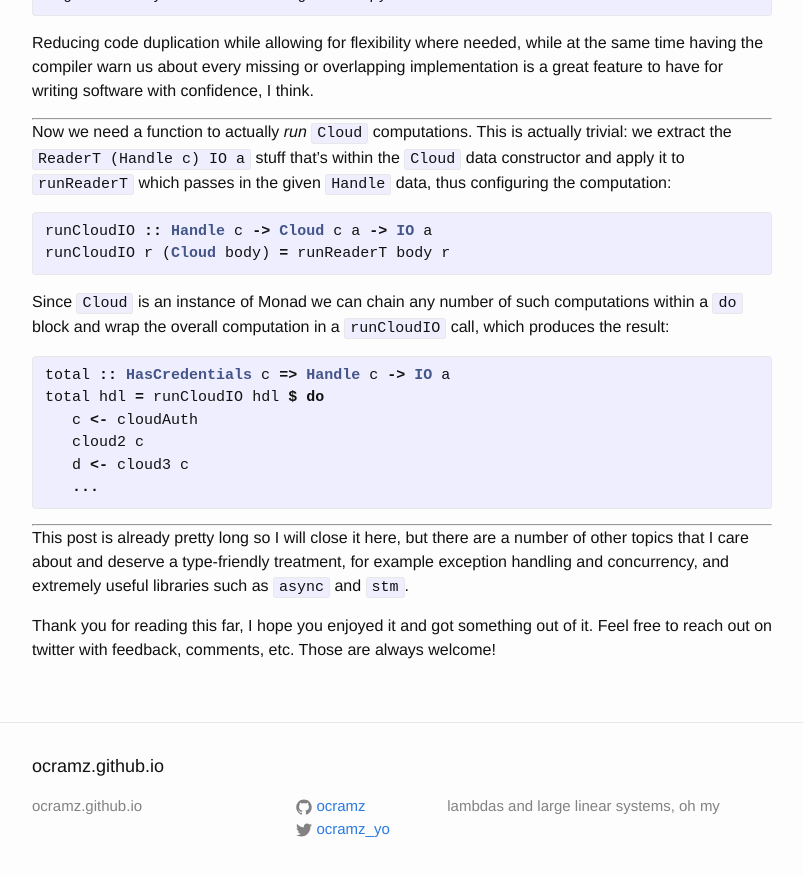
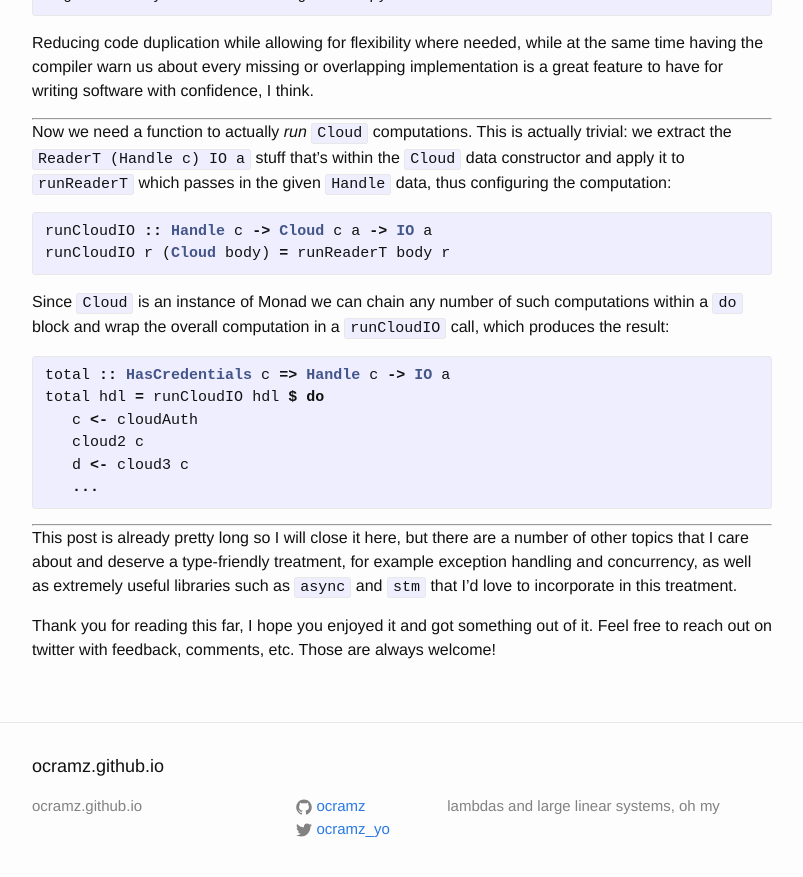
Before and after one commit to ocramz/ocramz.github.io, a Jekyll site: the page built from _posts/2017-11-30-growing-software-architecture.markdown, in a window 1280 px wide and 900 px high, scrolled down 6346 px. Shown: the top 877 px of the window, without its empty margins (238-1041 px from the left). Built offline with Jekyll 4.4.1, drawn with Linux system fonts in a browser that asks for light colours; some of the changed text lies outside the part shown.

Commit message:
blog update

```diff
--- a/_posts/2017-11-30-growing-software-architecture.markdown
+++ b/_posts/2017-11-30-growing-software-architecture.markdown
@@ -254,7 +254,7 @@ total hdl = runCloudIO hdl $ do
 -----------------
 
 
-This post is already pretty long so I will close it here, but there are a number of other topics that I care about and deserve a type-friendly treatment, for example exception handling and concurrency, and extremely useful libraries such as `async` and `stm`.
+This post is already pretty long so I will close it here, but there are a number of other topics that I care about and deserve a type-friendly treatment, for example exception handling and concurrency, as well as extremely useful libraries such as `async` and `stm` that I'd love to incorporate in this treatment.
 
 Thank you for reading this far, I hope you enjoyed it and got something out of it. Feel free to reach out on twitter with feedback, comments, etc. Those are always welcome!
 
```
Also changed, not shown: other parts of _posts/2017-11-30-growing-software-architecture.markdown (+1 -1 lines), 2 other files.
